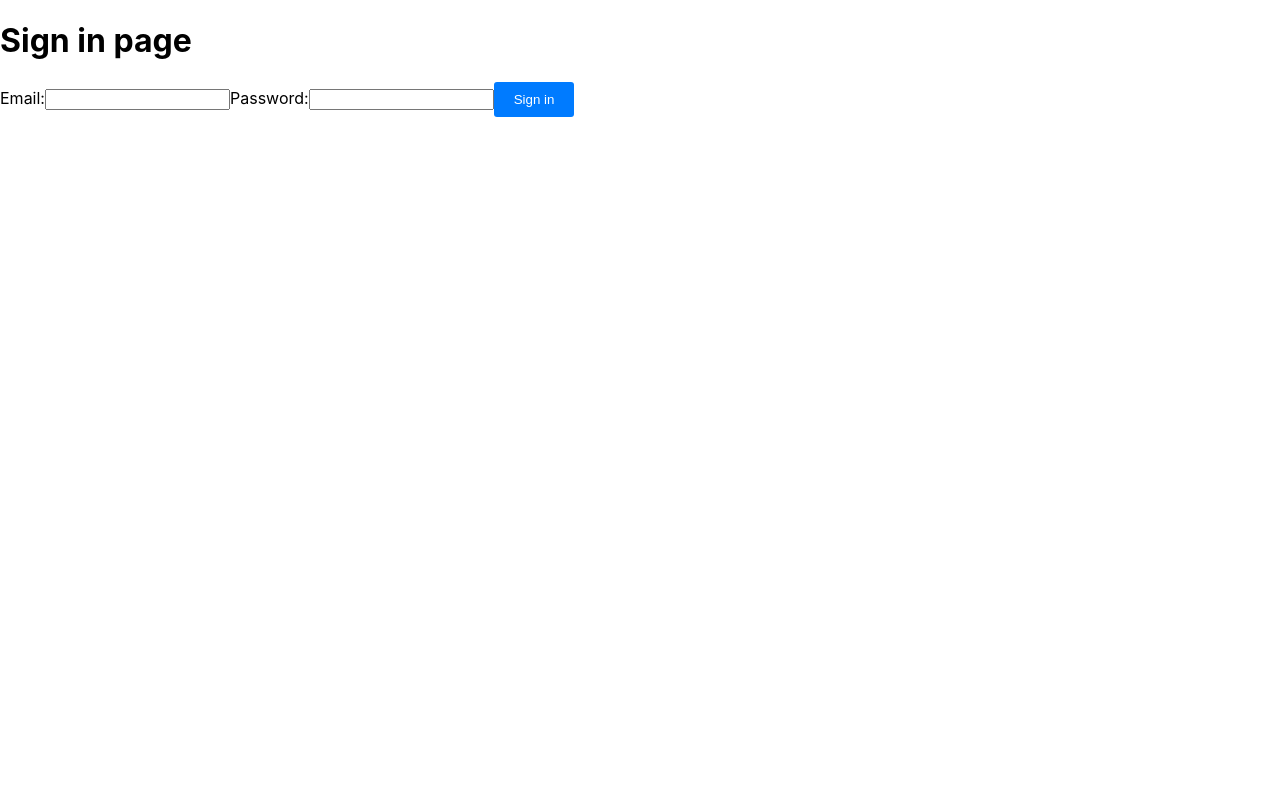
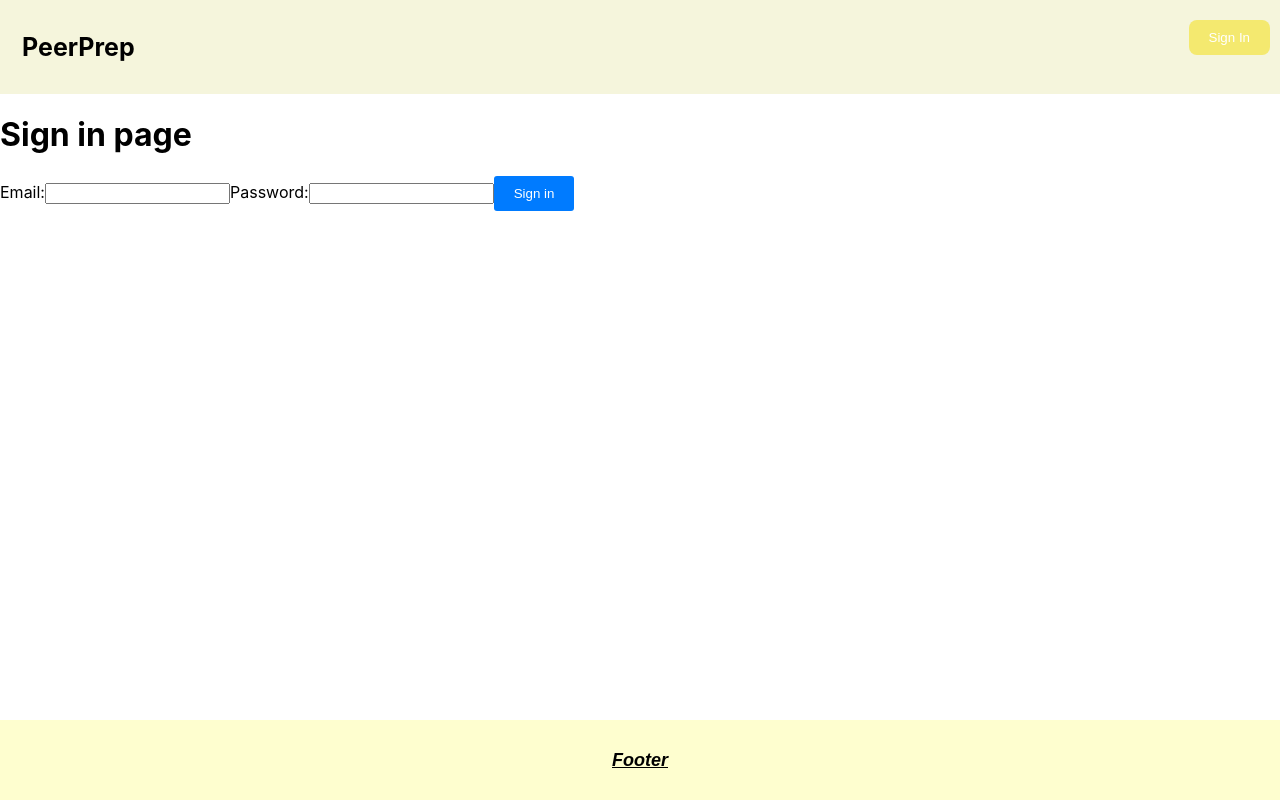
Before and after one commit to imrajsinghsandhu/cs3219, a React (Create React App) app in the folder frontend/assignment-one/: page /sign-in in a window 1280 px wide. Built offline with nearby package versions, Linux system fonts and the light colour scheme.

Commit message:
Add Header & Footer

```diff
--- a/frontend/assignment-one/src/App.js
+++ b/frontend/assignment-one/src/App.js
@@ -2,6 +2,9 @@ import './App.css';
 import Questions from './components/Questions/Questions';
 import { BrowserRouter as Router, Routes, Route } from 'react-router-dom';
 import SignInScreen from './screens/SignInScreen/SignInScreen';
+import { useState } from 'react';
+import Header from './components/Header/Header';
+import Footer from './components/Footer/Footer';
 
 const dummyData = [
     {
@@ -220,12 +223,31 @@ const dummyData = [
 ];
 
 function App() {
+
+  const [isLoggedIn, setIsLoggedIn] = useState(false);
+
+  const handleUserSignIn = () => {
+    // this function will check backend if the user is logged in or not
+    setIsLoggedIn(true);
+  }
+
+  const handleUserSignOut = () => {
+    setIsLoggedIn(false);
+  }
+
   return (
     <Router>
+      <Header isLoggedIn={isLoggedIn} handleUserSignIn={handleUserSignIn} handleUserSignOut={handleUserSignOut}/>
       <Routes>
-        <Route path="/sign-in" Component={SignInScreen} />
-        <Route path="/questions" element={<Questions data={dummyData} />} />
+        {
+          isLoggedIn ? (
+            <Route path="/questions" element={<Questions data={dummyData} />} />
+          ) : (
+            <Route path="/sign-in" Component={SignInScreen} />
+          )
+        }
       </Routes>
+      <Footer />
     </Router>
   );
 }
--- /dev/null
+++ b/frontend/assignment-one/src/components/Footer/Footer.css
@@ -0,0 +1,22 @@
+.footer {
+    position: absolute;
+    bottom: 0px;
+    min-height: 80px;
+    max-height: 80px;
+    display: flex;
+    flex-direction: row;
+    justify-content: center;
+    align-items: center;
+    align-content: center;
+    width: 100%;
+    background-color: rgb(254, 254, 207);
+}
+
+.footer-text {
+    color: black;
+    text-decoration: underline;
+    font-family: sans-serif;
+    font-weight: 800;
+    font-size: large;
+    font-style: italic;
+}
--- /dev/null
+++ b/frontend/assignment-one/src/components/Footer/Footer.jsx
@@ -0,0 +1,18 @@
+import React from "react";
+import "./Footer.css";
+
+const Footer = () => {
+
+    const renderFooter = () => {
+
+        return <div className="footer">
+            <text className="footer-text">Footer</text>
+        </div>
+    }
+
+    return <div>
+        {renderFooter()}
+    </div>
+}
+
+export default Footer;
--- /dev/null
+++ b/frontend/assignment-one/src/components/Header/Header.css
@@ -0,0 +1,35 @@
+.header {
+    overflow: hidden;
+    background-color: beige;
+    padding: 20px 10px;
+}
+
+/* Style the header links */
+.header a {
+    float: left;
+    color: black;
+    text-align: center;
+    padding: 12px;
+    text-decoration: none;
+    font-size: 18px;
+    border-radius: 8px;
+}
+
+.header a.logo {
+    font-size: 25px;
+    font-weight: bold;
+}
+
+.header a:hover {
+    background-color: #ddd;
+    color: black;
+}
+
+.header-right {
+    float: right;
+}
+
+.sign-in-out-button {
+    background-color: rgb(244, 233, 111);
+    border-radius: 8px;
+}
--- /dev/null
+++ b/frontend/assignment-one/src/components/Header/Header.jsx
@@ -0,0 +1,26 @@
+import React from "react";
+import "./Header.css";
+
+const Header = (props) => {
+
+    const isLoggedIn = props.isLoggedIn;
+
+    const renderHeader = () => {
+       return <div className="header">
+            <a href="#default" className="logo">PeerPrep</a>
+            <div className="header-right">
+                {
+                    isLoggedIn
+                    ? <button className="sign-in-out-button" onClick={props.handleUserSignOut}>Sign Out</button>
+                    : <button className="sign-in-out-button" onClick={props.handleUserSignIn}>Sign In</button>
+                }
+            </div>
+        </div>
+    }
+
+    return <div>
+        {renderHeader()}
+    </div>
+}
+
+export default Header;
--- a/frontend/assignment-one/src/screens/SignInScreen/SignInScreen.jsx
+++ b/frontend/assignment-one/src/screens/SignInScreen/SignInScreen.jsx
@@ -1,6 +1,5 @@
 import React, { useState } from "react";
 import "./SignInScreen.css";
-import Questions from "../../components/Questions/Questions";
 import { useNavigate } from "react-router-dom";
 
 /**
```
